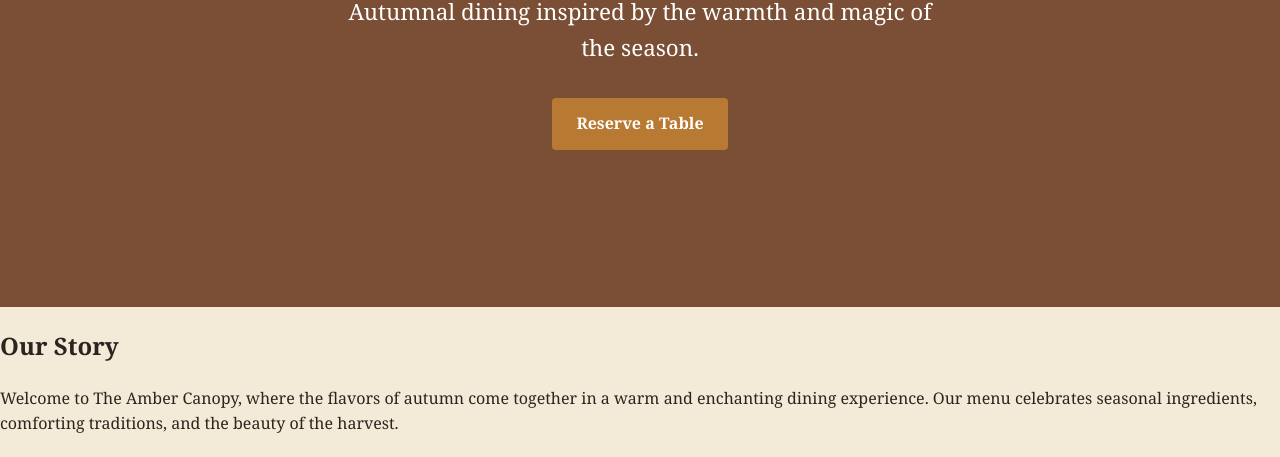
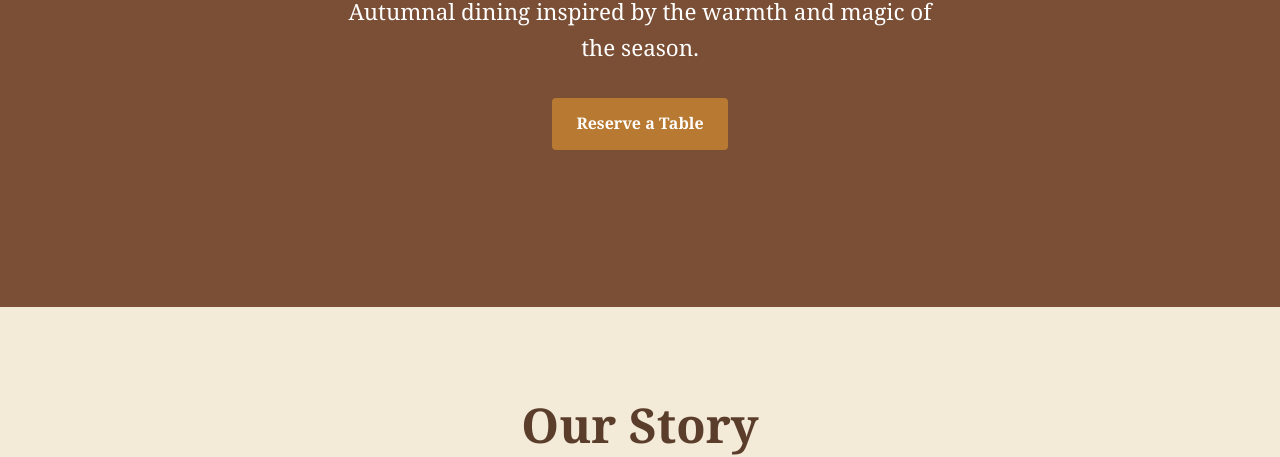
Before and after one commit to Nafisha-del/restaurant-site, a plain HTML site: page index.html in a window 1280 px wide. Shown: the part 363-820 px from the top of the page. Drawn offline with Linux system fonts and the light colour scheme.

Commit message:
Style restaurant about section

```diff
--- a/css/style.css
+++ b/css/style.css
@@ -122,3 +122,24 @@ nav > a:hover {
 #home a:hover {
     background-color: var(--color-primary);
 }
+
+#about {
+    max-width: 900px;
+    margin: 0 auto;
+    padding: 5rem 5%;
+    text-align: center;
+}
+
+#about h2 {
+    margin-top: 0;
+    margin-bottom: 1rem;
+    color: var(--color-primary);
+    font-size: clamp(2rem, 5vw, 3rem);
+}
+
+#about p {
+    max-width: 700px;
+    margin: 0 auto;
+    color: var(--color-light-text);
+    font-size: 1.1rem;
+}
```
